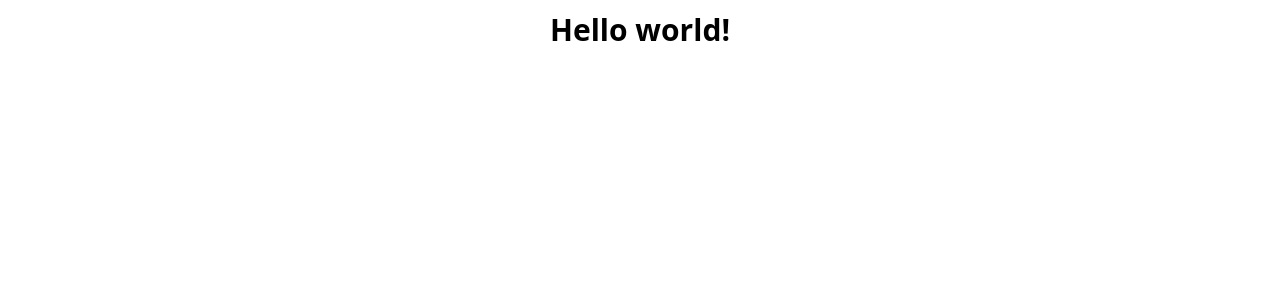
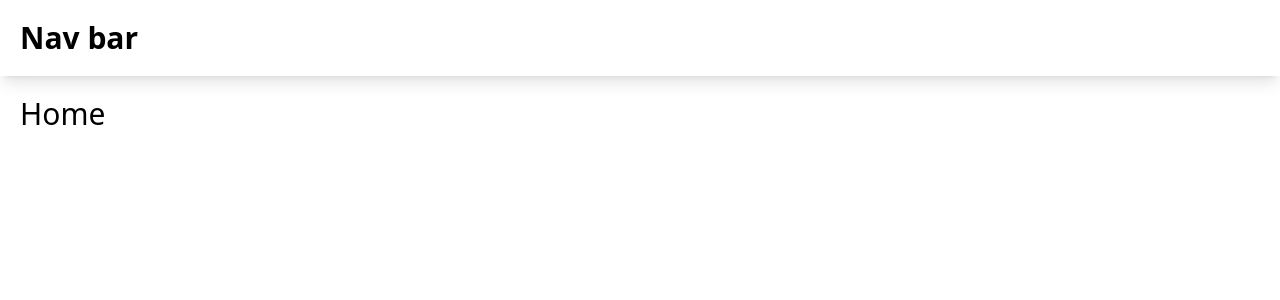
Before and after one commit to rishikesh-babu/Event-Management, a React (Vite) app in the folder client/: page / in a window 1280 px wide. Shown: the top 300 px of the page. Built offline with nearby package versions, Linux system fonts and the light colour scheme.

Commit message:
Add page routing

```diff
--- a/client/src/App.jsx
+++ b/client/src/App.jsx
@@ -1,13 +1,11 @@
 import React from "react"
+import { RouterProvider } from "react-router-dom"
+import router from "./Routes/router"
 
 function App() {
     return (
         <>
-            <div className="p-3 font-semibold text-center text-3xl bg-accent ">
-                Hello world!{" "}
-                <span className="loading loading-dots"></span>
-            </div>
-
+            <RouterProvider router={router} />
         </>
     )
 }
--- /dev/null
+++ b/client/src/Components/Navbar.jsx
@@ -0,0 +1,9 @@
+import React from 'react'
+
+export default function Navbar() {
+    return (
+        <div className='p-5 font-semibold text-3xl shadow-lg'>
+            Nav bar
+        </div>
+    )
+}
--- /dev/null
+++ b/client/src/Pages/Errorpage.jsx
@@ -0,0 +1,9 @@
+import React from 'react'
+
+export default function Errorpage() {
+    return (
+        <div>
+            This is error page
+        </div>
+    )
+}
--- /dev/null
+++ b/client/src/Pages/Home.jsx
@@ -0,0 +1,9 @@
+import React from 'react'
+
+export default function Home() {
+    return (
+        <div className='p-5 text-3xl'>
+            Home
+        </div>
+    )
+}
--- /dev/null
+++ b/client/src/Routes/Layout.jsx
@@ -0,0 +1,13 @@
+import React from 'react'
+import { Outlet } from 'react-router-dom'
+import Navbar from '../Components/Navbar'
+
+export default function Layout() {
+    return (
+        <>
+            <Navbar />
+            <Outlet />
+            {/* <div>Footer</div> */}
+        </>
+    )
+}
--- a/client/src/Routes/router.jsx
+++ b/client/src/Routes/router.jsx
@@ -0,0 +1,20 @@
+import { createBrowserRouter } from "react-router-dom";
+import Home from "../Pages/Home";
+import Layout from "./Layout";
+import Errorpage from "../Pages/Errorpage";
+
+const router = createBrowserRouter([
+    {
+        path: '/',
+        element: <Layout />,
+        errorElement: <Errorpage />,
+        children: [
+            {
+                path: '/',
+                element: <Home />
+            }
+        ]
+    }
+])
+
+export default router
```
